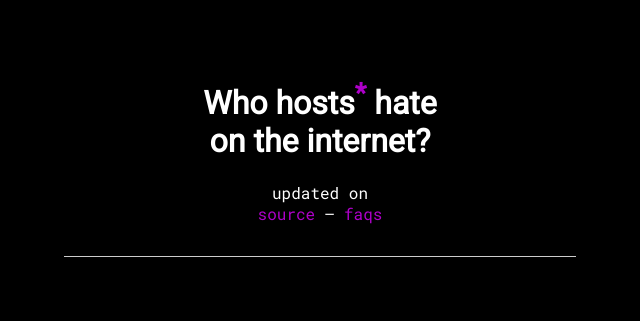
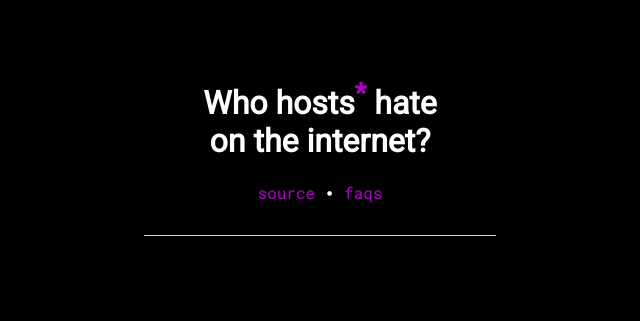
Before and after one commit to frewsxcv/who-hosts-hate, a Python web app: template templates/index.html.j2 in a window 1280 px wide. Shown: the top 321 px of the page, without its empty margins (320-960 px from the left). Run offline with Jinja, Linux system fonts and the light colour scheme; the template is opened without the code that fills it, so the values that code supplies are empty.

Commit message:
move regeneration date to faqs, layout

```diff
--- a/faqs.html
+++ b/faqs.html
@@ -67,6 +67,10 @@
 
 <p>To determine which company is hosting a particular site, we do an <a href="https://en.wikipedia.org/wiki/Autonomous_system_(Internet)">ASN</a> lookup on the site’s IP address, and arrive at the name of the site’s ISP. For many sites, the name of the ISP is the site’s <a href="https://en.wikipedia.org/wiki/Content_delivery_network">CDN</a>. In this case, there’s no trivial, programmatic way to determine the site’s underlying host behind the CDN. Despite this, the CDN is still serving assets for hateful sites, in addition to providing additional security and DDoS protections.</p>
 
+<h2>How current is this?</h2>
+
+<p>The data presented on this site was last fetched on August 19, 2019.
+
     </div>
   </body>
 </html>
--- a/templates/base.html.j2
+++ b/templates/base.html.j2
@@ -48,7 +48,7 @@
 
       .content {
         width: 100%;
-        max-width: 32rem;
+        max-width: 22rem;
         margin: 0 auto;
         padding: 3rem 0;
         display: flex;
--- a/templates/faqs.html.j2
+++ b/templates/faqs.html.j2
@@ -8,4 +8,8 @@
 <h2 id=host>What do you mean by ‘host’?</h2>
 
 <p>To determine which company is hosting a particular site, we do an <a href="https://en.wikipedia.org/wiki/Autonomous_system_(Internet)">ASN</a> lookup on the site’s IP address, and arrive at the name of the site’s ISP. For many sites, the name of the ISP is the site’s <a href="https://en.wikipedia.org/wiki/Content_delivery_network">CDN</a>. In this case, there’s no trivial, programmatic way to determine the site’s underlying host behind the CDN. Despite this, the CDN is still serving assets for hateful sites, in addition to providing additional security and DDoS protections.</p>
+
+<h2>How current is this?</h2>
+
+<p>The data presented on this site was last fetched on {{ todays_date }}.
 {% endblock %}
--- a/templates/index.html.j2
+++ b/templates/index.html.j2
@@ -4,9 +4,7 @@
 <div style="text-align: center">
   <h1>Who hosts<a href="faqs.html#host"><sup>*</sup></a> hate<br>on the internet?</h1>
 
-  <p class="intro monospace">updated on {{ todays_date }}</p>
-
-  <p class="intro monospace"><a href="https://github.com/frewsxcv/who-hosts-hate/">source</a> – <a href="faqs.html">faqs</a></p>
+  <p class="intro monospace"><a href="https://github.com/frewsxcv/who-hosts-hate/">source</a> ∙ <a href="faqs.html">faqs</a></p>
 </div>
 
 <hr style="margin-top: 2rem;">
```
Also changed, not shown: build.py (+4 -3 lines).
